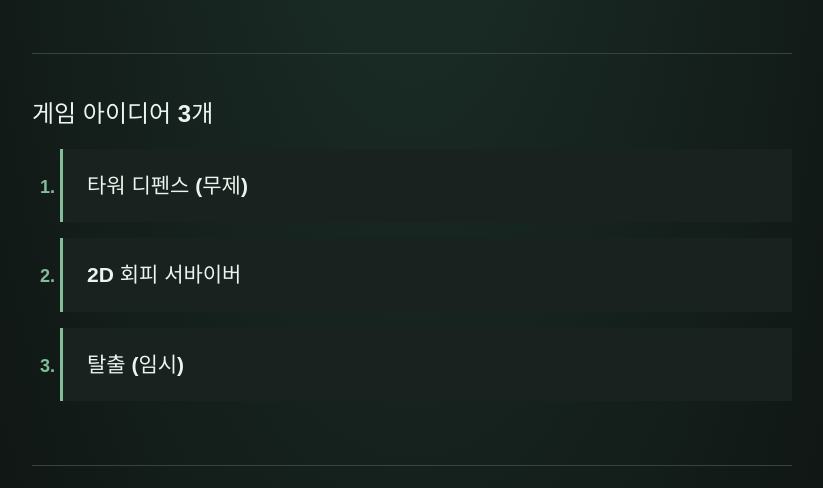
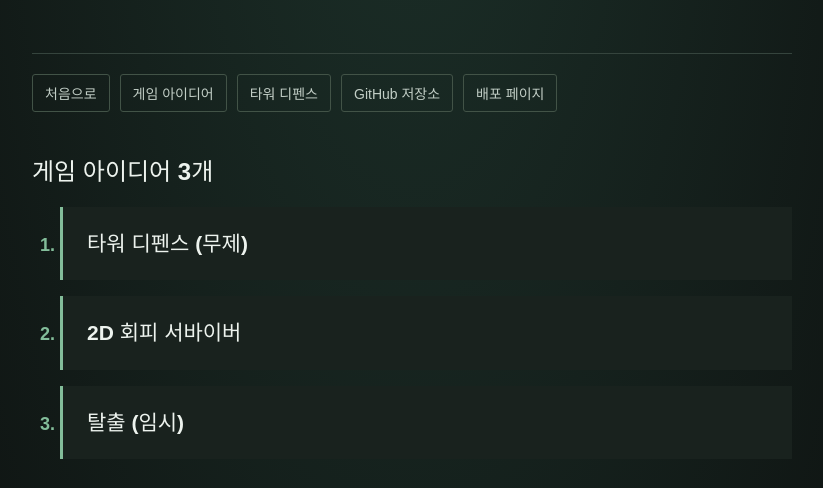
Before and after one commit to djehx/1-------------, a plain HTML site: page index.html in a window 1280 px wide. Shown: the part 312-800 px from the top of the page, without its empty margins (228-1051 px from the left). Drawn offline with Linux system fonts and the light colour scheme.

Commit message:
Add GitHub Pages deployment links
Co-authored-by: Copilot <223556219+Copilot@users.noreply.github.com>

```diff
--- a/index.html
+++ b/index.html
@@ -9,14 +9,22 @@
     <script src="script.js" defer></script>
   </head>
   <body>
-    <main class="intro">
+    <main class="intro" id="top">
       <header class="intro__header">
         <p class="intro__eyebrow">안녕하세요, 저는 문종민이라고 합니다.</p>
         <h1 tabindex="0">문종민</h1>
         <p class="intro__summary" tabindex="0">AI대해서 공부하고 배우는 사람</p>
       </header>
 
-      <section class="games" aria-labelledby="games-title">
+      <nav class="site-nav" aria-label="페이지 메뉴">
+        <a href="#top">처음으로</a>
+        <a href="#games">게임 아이디어</a>
+        <a href="#tower-defense">타워 디펜스</a>
+        <a href="https://github.com/djehx/1-------------">GitHub 저장소</a>
+        <a href="https://djehx.github.io/1-------------/">배포 페이지</a>
+      </nav>
+
+      <section class="games" id="games" aria-labelledby="games-title">
         <h2 id="games-title">게임 아이디어 3개</h2>
         <ol class="idea-list">
           <li>
@@ -79,7 +87,7 @@
         </ol>
       </section>
 
-      <section class="tower-defense" aria-labelledby="tower-defense-title">
+      <section class="tower-defense" id="tower-defense" aria-labelledby="tower-defense-title">
         <header class="tower-defense__header">
           <p class="tower-defense__eyebrow">미니게임</p>
           <h2 id="tower-defense-title">타워 디펜스</h2>
--- a/style.css
+++ b/style.css
@@ -60,6 +60,33 @@ h1.is-glitching {
 
 .intro__summary.is-glitching {
   animation: text-noise 80ms steps(2, end) infinite;
+}
+
+.site-nav {
+  display: flex;
+  flex-wrap: wrap;
+  gap: 10px;
+  margin-top: 20px;
+}
+
+.site-nav a {
+  padding: 8px 12px;
+  border: 1px solid #425347;
+  border-radius: 3px;
+  color: #c2cec6;
+  font-size: 14px;
+  text-decoration: none;
+}
+
+.site-nav a:hover,
+.site-nav a:focus-visible {
+  border-color: #a9c8b6;
+  color: #edf3ee;
+}
+
+.site-nav a:focus-visible {
+  outline: 2px solid #f1c76b;
+  outline-offset: 3px;
 }
 
 @keyframes text-noise {
```
Also changed, not shown: 1 other file.
